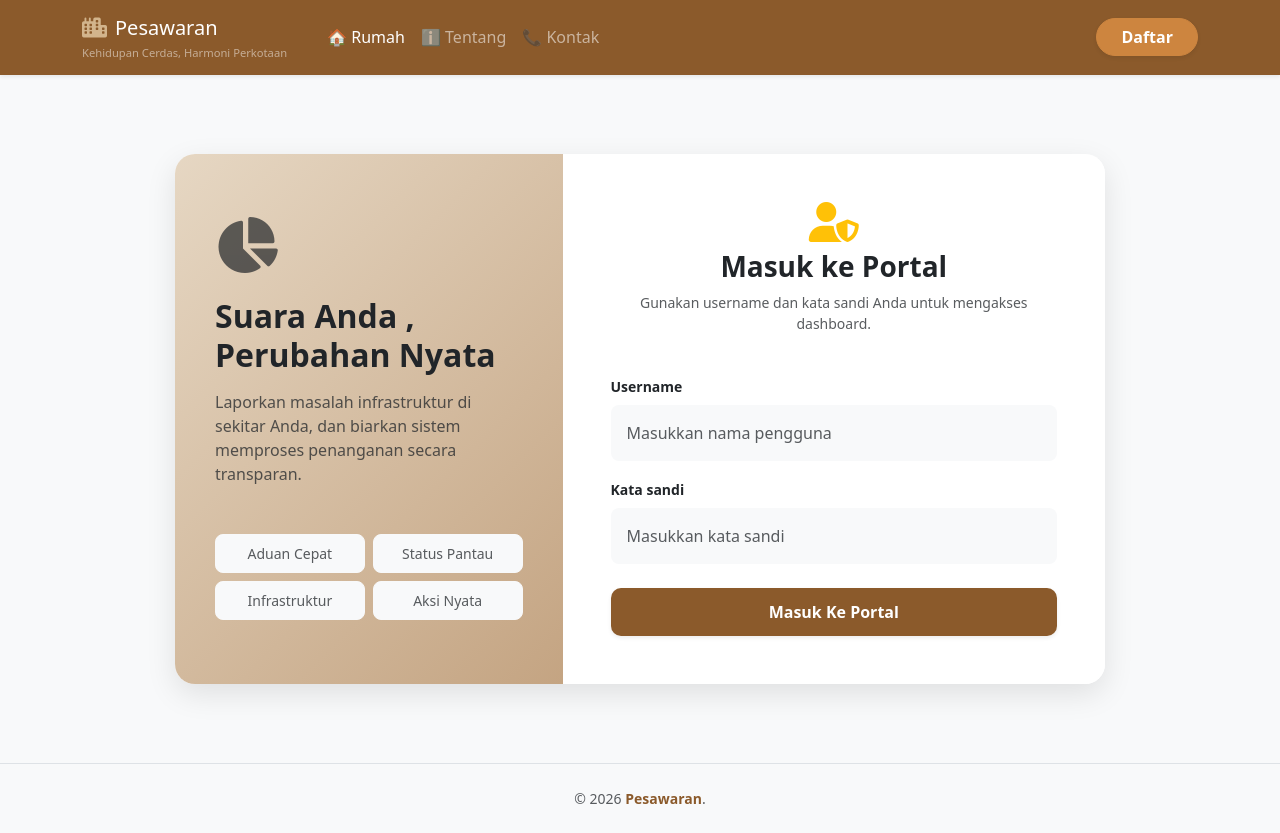
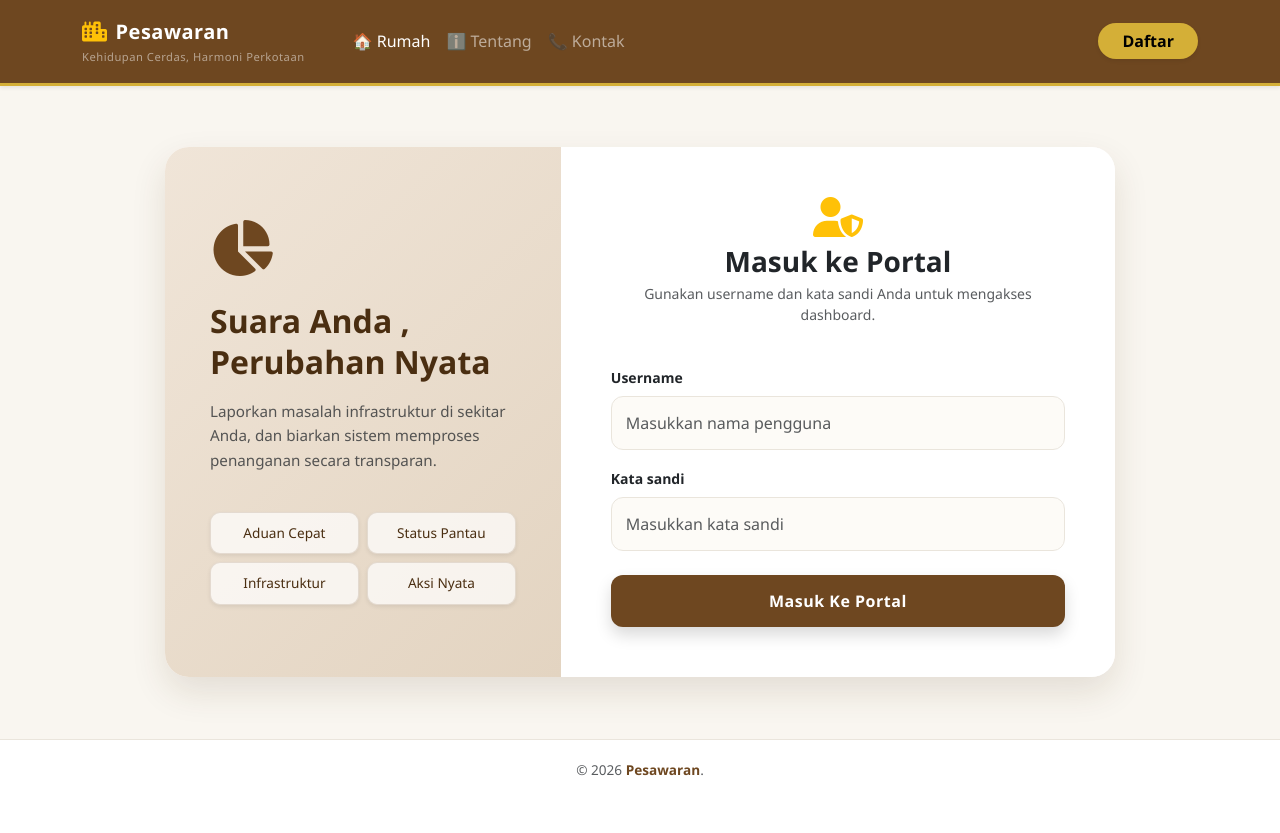
Before and after one commit to IET-Polinela/project-2026-ikromsafei, a Django app: page / in a window 1280 px wide. After the commit the page ends 776 px from the top, so only its background shows below. Run offline with Django 5.2, Linux system fonts and the light colour scheme.

Commit message:
Upgrade login layout view to professional brown centered

```diff
--- a/server_smartcity/templates/backend_home.html
+++ b/server_smartcity/templates/backend_home.html
@@ -4,132 +4,231 @@
     <meta charset="UTF-8">
     <meta name="viewport" content="width=device-width, initial-scale=1.0">
     <title>Smart City Portal - Pesawaran</title>
+    <!-- Bootstrap CSS -->
     <link href="https://cdn.jsdelivr.net/npm/bootstrap@5.3.0/dist/css/bootstrap.min.css" rel="stylesheet">
+    <!-- Font Awesome untuk Icon -->
     <link href="https://cdnjs.cloudflare.com/ajax/libs/font-awesome/6.4.0/css/all.min.css" rel="stylesheet">
     <style>
-        /* Mengubah warna tema utama menjadi Coklat Identik Kabupaten Pesawaran */
+        :root {
+            --primary-brown: #6E4720;      /* Coklat Premium Kabupaten Pesawaran */
+            --dark-brown: #4A2E11;         /* Coklat Tua untuk Text & Hover */
+            --accent-gold: #D4AF37;        /* Aksen Emas Lembut */
+            --light-bg: #F9F6F0;           /* Background Krem Sangat Muda */
+            --sidebar-brown: #E3D4C1;      /* Coklat Susu untuk Sisi Kiri Boks */
+        }
+
+        body {
+            background-color: var(--light-bg);
+            font-family: 'Segoe UI', Tahoma, Geneva, Verdana, sans-serif;
+            min-height: 100vh;
+            display: flex;
+            flex-direction: column;
+        }
+
+        /* NAVBAR ATAS */
         .navbar-custom {
-            background-color: #8B5A2B; /* Coklat Tua Sesuai Identitas Pesawaran */
+            background-color: var(--primary-brown);
+            padding: 12px 0;
+            border-bottom: 3px solid var(--accent-gold);
         }
-        .btn-info {
-            background-color: #CD853F; /* Coklat Muda / Peru */
-            border-color: #CD853F;
-            color: white !important;
+        .navbar-brand span {
+            font-weight: 700;
+            letter-spacing: 0.5px;
         }
-        .btn-info:hover {
-            background-color: #B8860B;
-            border-color: #B8860B;
+        .nav-link {
+            font-weight: 500;
+            transition: color 0.2s;
         }
-        .text-info {
-            color: #D2B48C !important; /* Warna Krem/Coklat Muda Ringan untuk Icon */
+        .nav-link:hover {
+            color: var(--sidebar-brown) !important;
         }
-        /* Style asli bawaan tetap dipertahankan */
-        .login-container {
-            min-height: 80vh;
+        .btn-daftar-custom {
+            background-color: var(--accent-gold);
+            border: none;
+            color: #000 !important;
+            font-weight: 600;
+            transition: all 0.3s ease;
+        }
+        .btn-daftar-custom:hover {
+            background-color: #C5A028;
+            transform: translateY(-1px);
+        }
+
+        /* CONTAINER UTAMA BIAR DI TENGAH LAYAR (CENTERED) */
+        .main-wrapper {
+            flex: 1;
             display: flex;
             align-items: center;
             justify-content: center;
+            padding: 40px 0;
         }
+
+        /* CARD PORTAL LOGIN LEBIH BAGUS */
         .card-login {
             border: none;
-            border-radius: 20px;
+            border-radius: 24px;
             overflow: hidden;
-            box-shadow: 0 10px 30px rgba(0,0,0,0.1);
+            box-shadow: 0 15px 35px rgba(74, 46, 17, 0.12);
+            background-color: #ffffff;
         }
+
+        /* SISI KIRI (SIDEBAR INFO) */
         .login-sidebar {
-            background: linear-gradient(135deg, #E6D7C3 0%, #C4A482 100%); /* Gradasi Coklat Lembut */
-            padding: 40px;
+            background: linear-gradient(135deg, #F0E5D8 0%, var(--sidebar-brown) 100%);
+            padding: 45px;
             display: flex;
             flex-direction: column;
             justify-content: center;
+            position: relative;
         }
-        .btn-primary-custom {
-            background-color: #8B5A2B;
+        .login-sidebar h2 {
+            color: var(--dark-brown);
+            line-height: 1.3;
+        }
+        .btn-tag {
+            background-color: rgba(255, 255, 255, 0.7);
+            border: 1px solid rgba(110, 71, 32, 0.15);
+            color: var(--dark-brown);
+            font-size: 0.85rem;
+            font-weight: 500;
+            border-radius: 10px;
+            padding: 10px;
+            transition: all 0.2s;
+        }
+        .btn-tag:hover {
+            background-color: #ffffff;
+            border-color: var(--primary-brown);
+        }
+
+        /* SISI KANAN (FORM INPUT) */
+        .form-section {
+            padding: 50px;
+        }
+        .form-control-custom {
+            background-color: #FDFBF7;
+            border: 1.5px solid #EAE5DC;
+            padding: 14px;
+            border-radius: 12px;
+            transition: all 0.2s ease;
+        }
+        .form-control-custom:focus {
+            background-color: #ffffff;
+            border-color: var(--primary-brown);
+            box-shadow: 0 0 0 3px rgba(110, 71, 32, 0.15);
+        }
+        .btn-login-custom {
+            background-color: var(--primary-brown);
             border: none;
-            padding: 12px;
-            border-radius: 10px;
-            font-weight: bold;
+            padding: 14px;
+            border-radius: 12px;
+            font-weight: 600;
+            letter-spacing: 0.5px;
             transition: all 0.3s;
         }
-        .btn-primary-custom:hover {
-            background-color: #5C3A1A;
+        .btn-login-custom:hover {
+            background-color: var(--dark-brown);
             transform: translateY(-2px);
+            box-shadow: 0 5px 15px rgba(74, 46, 17, 0.2);
+        }
+
+        /* FOOTER BAWAH */
+        footer {
+            background-color: #ffffff;
+            border-top: 1px solid #EAE5DC;
+            padding: 20px 0;
+            font-size: 0.85rem;
         }
     </style>
 </head>
-<body class="bg-light">
+<body>
 
-    <nav class="navbar navbar-expand-lg navbar-custom navbar-dark shadow-sm">
+    <!-- ============================================================================== -->
+    <!-- NAVBAR ATAS -->
+    <!-- ============================================================================== -->
+    <nav class="navbar navbar-expand-lg navbar-dark navbar-custom shadow-sm">
         <div class="container">
             <a class="navbar-brand d-flex flex-column" href="/">
-                <span><i class="fa-solid fa-city text-info me-2"></i>Pesawaran</span>
+                <span><i class="fa-solid fa-city text-warning me-2"></i>Pesawaran</span>
                 <span class="fw-normal text-white-50" style="font-size: 0.7rem; margin-top: 2px;">Kehidupan Cerdas, Harmoni Perkotaan</span>
             </a>
             <button class="navbar-toggler border-0" type="button" data-bs-toggle="collapse" data-bs-target="#navbarNav">
                 <span class="navbar-toggler-icon"></span>
             </button>
             <div class="collapse navbar-collapse" id="navbarNav">
-                <ul class="navbar-nav ms-3 me-auto mb-2 mb-lg-0">
+                <ul class="navbar-nav ms-4 me-auto mb-2 mb-lg-0">
                     <li class="nav-item"><a class="nav-link active" href="/">🏠 Rumah</a></li>
                     <li class="nav-item"><a class="nav-link" href="#">ℹ️ Tentang</a></li>
                     <li class="nav-item"><a class="nav-link" href="#">📞 Kontak</a></li>
                 </ul>
-                <div class="d-flex gap-2">
-                    <a href="#" class="btn btn-info fw-bold px-4 rounded-pill shadow-sm">Daftar</a>
+                <div class="d-flex">
+                    <a href="/register/" class="btn btn-daftar-custom px-4 rounded-pill shadow-sm">Daftar</a>
                 </div>
             </div>
         </div>
     </nav>
 
-    <div class="container login-container my-4">
-        <div class="col-lg-10">
+    <!-- ============================================================================== -->
+    <!-- CONTAINER UTAMA (BIAR DI TENGAH LAYAR) -->
+    <!-- ============================================================================== -->
+    <div class="container main-wrapper">
+        <div class="col-xl-10 col-lg-11">
             <div class="card card-login">
                 <div class="row g-0">
-                    <div class="col-md-5 login-sidebar text-dark">
+
+                    <!-- Sisi Kiri: Informasi Sistem -->
+                    <div class="col-md-5 login-sidebar">
                         <div class="mb-4">
-                            <i class="fa-solid fa-chart-pie text-dark display-4" style="opacity: 0.7;"></i>
+                            <i class="fa-solid fa-chart-pie display-4" style="color: var(--primary-brown);"></i>
                         </div>
                         <h2 class="fw-bold mb-3">Suara Anda ,<br>Perubahan Nyata</h2>
-                        <p class="text-muted lead" style="font-size: 1rem;">Laporkan masalah infrastruktur di sekitar Anda, dan biarkan sistem memproses penanganan secara transparan.</p>
-                        <div class="row g-2 mt-4">
-                            <div class="col-6"><span class="btn btn-light w-100 btn-sm text-muted rounded-3 py-2">Aduan Cepat</span></div>
-                            <div class="col-6"><span class="btn btn-light w-100 btn-sm text-muted rounded-3 py-2">Status Pantau</span></div>
-                            <div class="col-6"><span class="btn btn-light w-100 btn-sm text-muted rounded-3 py-2">Infrastruktur</span></div>
-                            <div class="col-6"><span class="btn btn-light w-100 btn-sm text-muted rounded-3 py-2">Aksi Nyata</span></div>
+                        <p class="text-muted" style="font-size: 0.95rem; line-height: 1.6;">Laporkan masalah infrastruktur di sekitar Anda, dan biarkan sistem memproses penanganan secara transparan.</p>
+
+                        <div class="row g-2 mt-3">
+                            <div class="col-6"><div class="btn-tag text-center shadow-sm">Aduan Cepat</div></div>
+                            <div class="col-6"><div class="btn-tag text-center shadow-sm">Status Pantau</div></div>
+                            <div class="col-6"><div class="btn-tag text-center shadow-sm">Infrastruktur</div></div>
+                            <div class="col-6"><div class="btn-tag text-center shadow-sm">Aksi Nyata</div></div>
                         </div>
                     </div>
 
-                    <div class="col-md-7 p-5 bg-white d-flex flex-column justify-content-center">
+                    <!-- Sisi Kanan: Form Input Login Sistem -->
+                    <div class="col-md-7 form-section bg-white d-flex flex-column justify-content-center">
                         <div class="text-center mb-4">
                             <i class="fa-solid fa-user-shield text-warning display-6 mb-2"></i>
-                            <h3 class="fw-bold text-dark">Masuk ke Portal</h3>
+                            <h3 class="fw-bold text-dark mb-1">Masuk ke Portal</h3>
                             <p class="text-muted small">Gunakan username dan kata sandi Anda untuk mengakses dashboard.</p>
                         </div>
 
+                        <!-- Atribut Pengiriman Form Django Dikembalikan Sempurna -->
                         <form method="POST" action="">
                             {% csrf_token %}
                             <div class="mb-3">
                                 <label class="form-label text-dark small fw-bold">Username</label>
-                                <input type="text" name="username" class="form-control bg-light p-3 border-0 rounded-3" placeholder="Masukkan nama pengguna" required>
+                                <input type="text" name="username" class="form-control form-control-custom" placeholder="Masukkan nama pengguna" required>
                             </div>
                             <div class="mb-4">
                                 <label class="form-label text-dark small fw-bold">Kata sandi</label>
-                                <input type="password" name="password" class="form-control bg-light p-3 border-0 rounded-3" placeholder="Masukkan kata sandi" required>
+                                <input type="password" name="password" class="form-control form-control-custom" placeholder="Masukkan kata sandi" required>
                             </div>
-                            <button type="submit" class="btn btn-primary btn-primary-custom w-100 text-white shadow-sm">Masuk Ke Portal</button>
+                            <button type="submit" class="btn btn-primary btn-login-custom w-100 text-white shadow">Masuk Ke Portal</button>
                         </form>
                     </div>
+
                 </div>
             </div>
         </div>
     </div>
 
-    <footer class="text-center py-4 bg-light border-top mt-auto">
+    <!-- ============================================================================== -->
+    <!-- FOOTER BAWAH -->
+    <!-- ============================================================================== -->
+    <footer class="text-center text-muted">
         <div class="container">
-            <p class="mb-0 text-muted small">&copy; 2026 <span style="color: #8B5A2B; font-weight: bold;">Pesawaran</span>.</p>
+            <p class="mb-0">&copy; 2026 <span style="color: var(--primary-brown); font-weight: 700;">Pesawaran</span>.</p>
         </div>
     </footer>
 
+    <!-- Bootstrap Bundle JS -->
     <script src="https://cdn.jsdelivr.net/npm/bootstrap@5.3.0/dist/js/bootstrap.bundle.min.js"></script>
 </body>
 </html>
```
